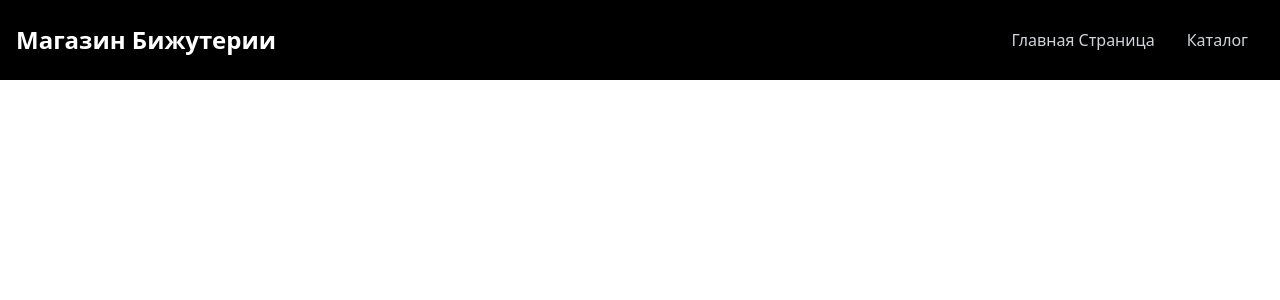
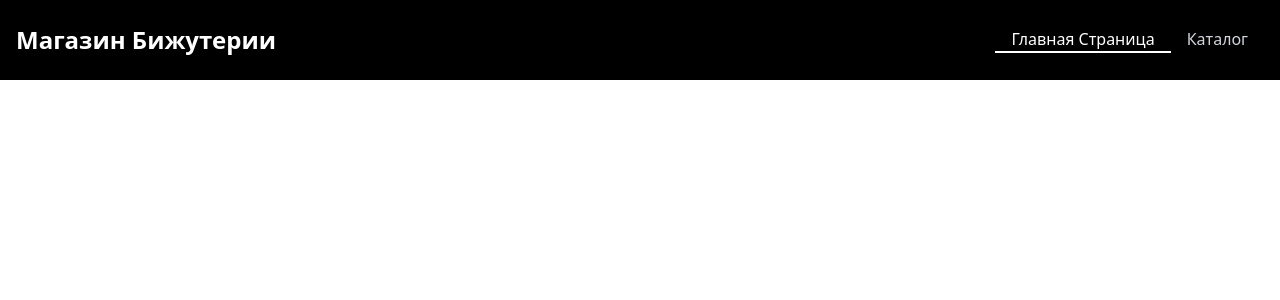
Before and after one commit to Sandroisu/beejuterka, a Next.js app: page / in a window 1280 px wide. Shown: the top 300 px of the page. Built offline with nearby package versions, Linux system fonts and the light colour scheme.

Commit message:
fixed navbar

```diff
--- a/components/Navbar.tsx
+++ b/components/Navbar.tsx
@@ -1,9 +1,12 @@
 'use client';
 import Link from "next/link";
-import React, {useState} from "react";
+import React, { useState } from "react";
+import { usePathname } from 'next/navigation';
 
 const Navbar = () => {
     const [nav, setNav] = useState(false);
+    const pathname = usePathname();
+
 
     const links = [
         {
@@ -20,19 +23,21 @@ const links = [
     ]
 
     return (
-    <div className="flex justify-between items-center w-full h-20 px-4 text-white bg-black fixed top-0 z-50">
+        <div className="fixed top-0 w-full bg-black text-white z-50">
+            <div className="max-w-7xl mx-auto h-20 px-4 flex justify-between items-center">
                 <h1 className="text-2xl font-bold">Магазин Бижутерии</h1>
                 {/* Десктоп меню */}
                 <ul className="hidden md:flex">
                     {links.map((link) => (
-            <li key={link.id} className="px-4 cursor-pointer capitalize font-medium text-gray-300 hover:text-white hover:scale-105 duration-200">
+                        <li key={link.id} className={`px-4 cursor-pointer capitalize font-medium
+                            ${pathname === link.href ? 'text-white border-b-2 border-white' : 'text-gray-300 hover:text-white hover:scale-105'}
+                            duration-200`}>
                             <Link href={link.href}>{link.name}</Link>
                         </li>
                     ))}
                 </ul>
-    {/* Мобильное меню */}
+                {/* Иконка мобильного меню */}
                 <div className="md:hidden z-10" onClick={() => setNav(!nav)}>
-        {/* Иконка меню */}
                     <button>
                         {nav ? (
                             // Иконка закрытия
@@ -52,12 +57,15 @@ return (
                     <ul className="flex flex-col justify-center items-center absolute top-0 left-0 w-full h-screen bg-gradient-to-b from-black to-gray-800 text-gray-300">
                         {links.map((link) => (
                             <li key={link.id} className="px-4 cursor-pointer capitalize py-6 text-4xl">
-                    <Link href={link.href} onClick={() => setNav(false)}>{link.link}</Link>
+                                <Link href={link.href} onClick={() => setNav(false)}>
+                                    {link.name}
+                                </Link>
                             </li>
                         ))}
                     </ul>
                 )}
             </div>
+        </div>
     )
 }
 
```
Lines whose indentation alone changed are shown as unchanged.
